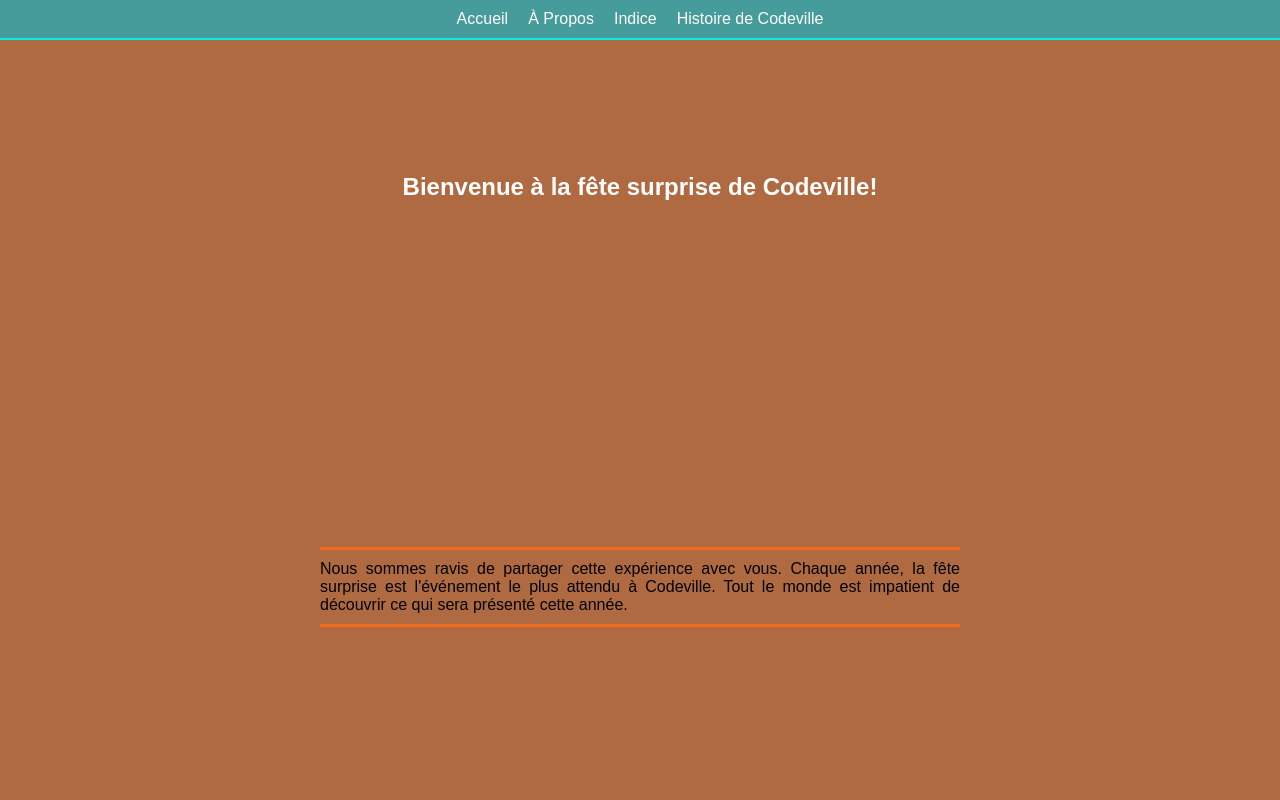
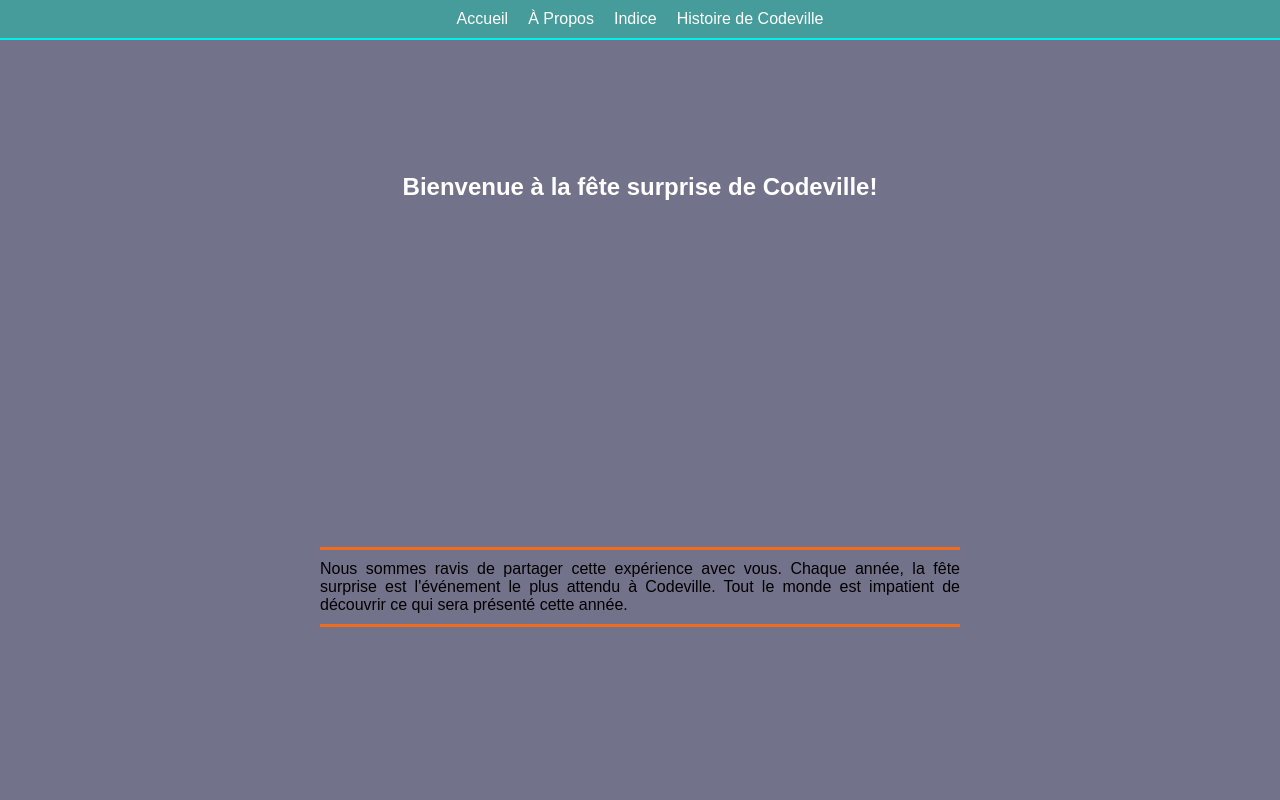
Before and after one commit to svndrine/codeville_website, a plain HTML site: page index.html in a window 1280 px wide. Shown: the top 800 px of the page. Drawn offline with Linux system fonts and the light colour scheme; a web font is replaced by a local one.

Commit message:
Ramdom add 2

```diff
--- a/style.css
+++ b/style.css
@@ -14,7 +14,7 @@ html {
     --color1: #469B9B;
     --color2: #F06B1D;
     --color3: #00EFEE;
-    --color4: #B06A41;
+    --color4: #73728b;
     --color5: #d0d0d0;
 }
 
```
